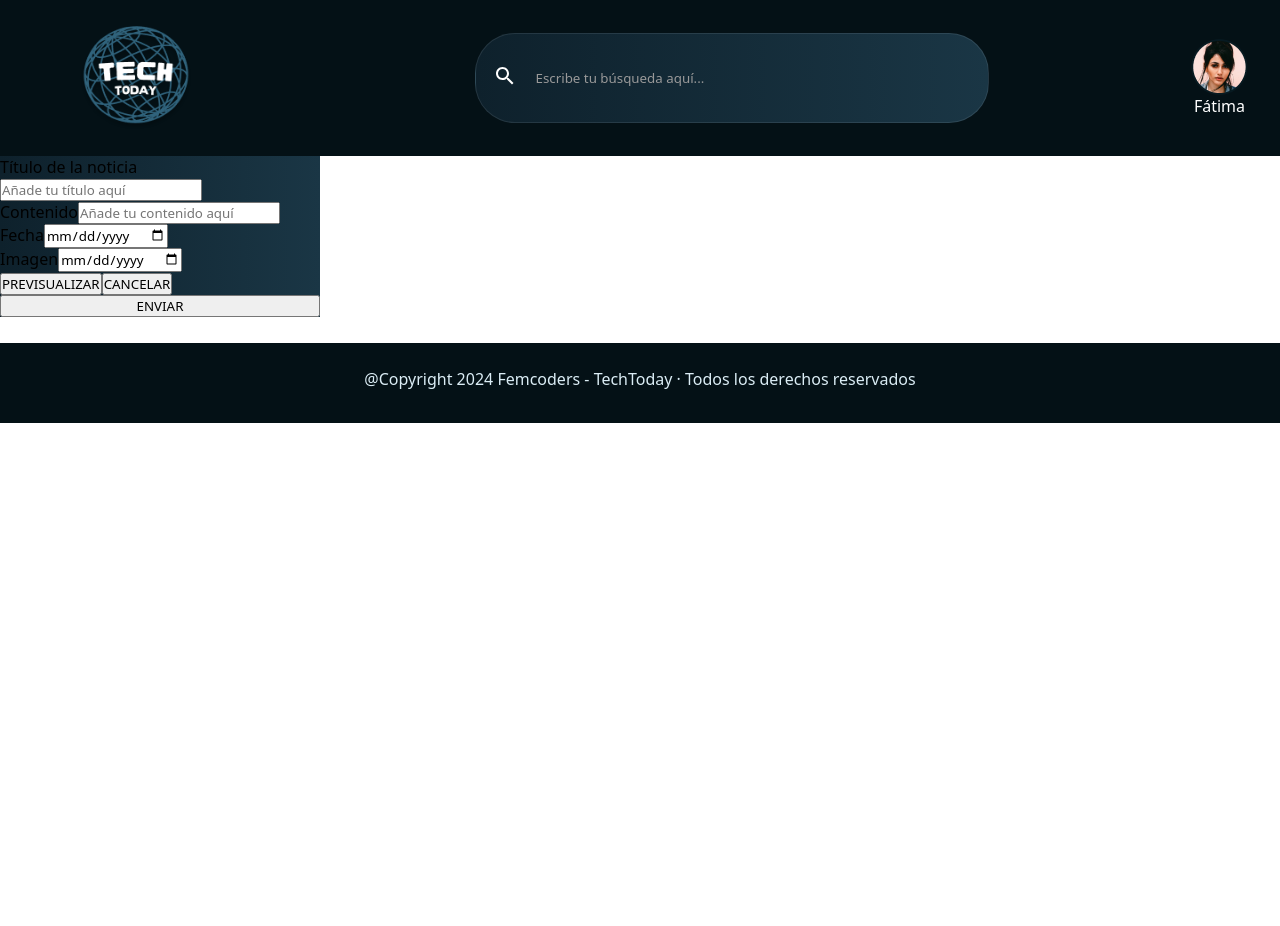
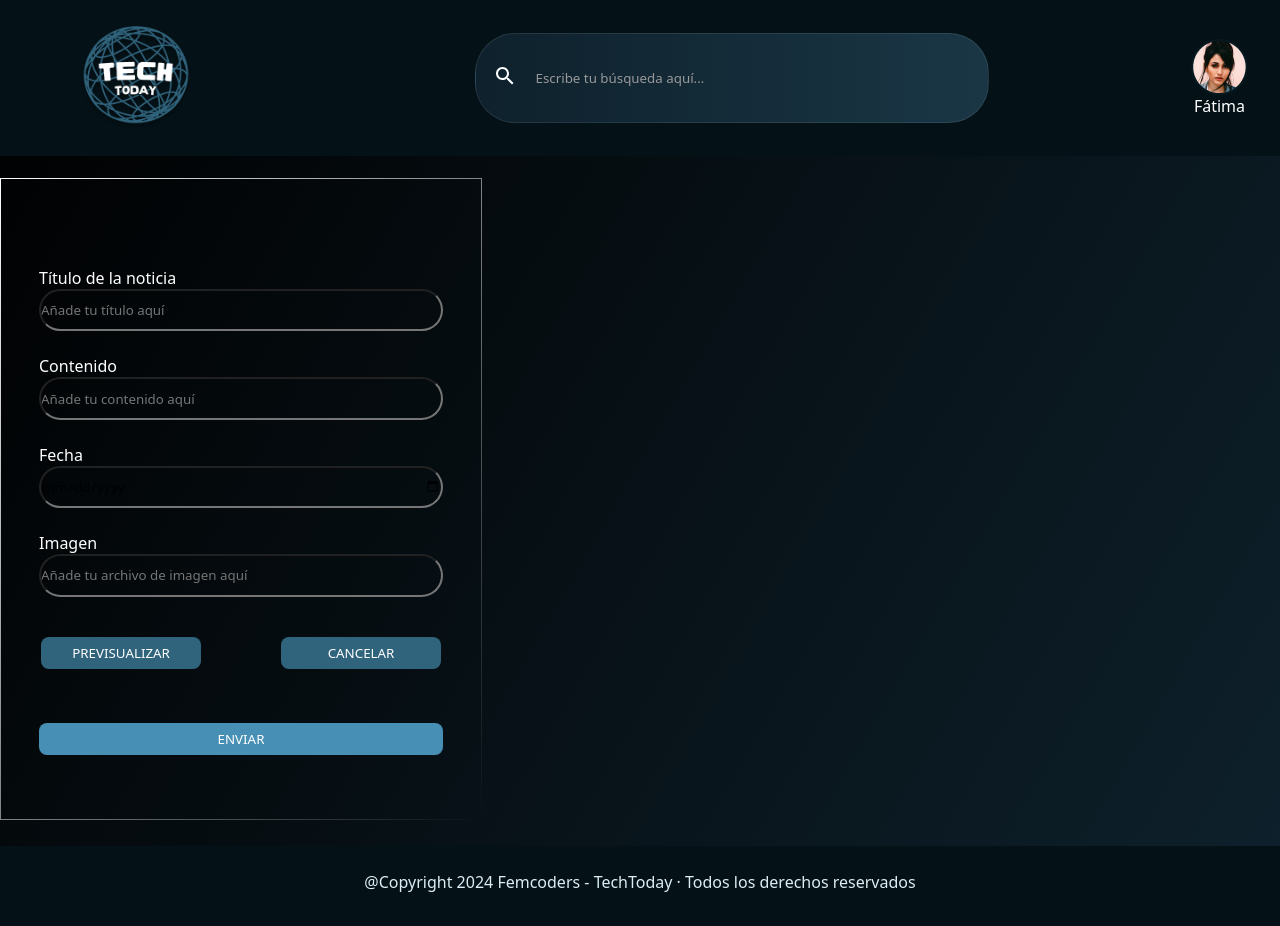
Before and after one commit to leiteway/NewsPaper_App, a React (Vite) app in the folder client/: page /NewPost in a window 1280 px wide. Before the commit the page ends 800 px from the top, so only its background shows below. Built offline with nearby package versions, Linux system fonts and the light colour scheme.

Commit message:
components-banner-and-creator-in-progress

```diff
--- /dev/null
+++ b/client/src/components/banner/Banner.tsx
@@ -0,0 +1,12 @@
+import './Banner.css'
+
+const Banner = () => {
+  return (
+    <>
+    <img src="" alt="" />
+
+    </>
+  )
+}
+
+export default Banner
--- a/client/src/components/formCreateNews/FormCreateNews.css
+++ b/client/src/components/formCreateNews/FormCreateNews.css
@@ -1,6 +1,55 @@
 .form-create-news {
     display: flex;
     flex-direction: column;
-    width: 20rem;
-    background:linear-gradient(90deg, #0E212C, #1A3645);
+    width: 30rem;
+    height: 40rem;
+    justify-content: center;
+    align-items: center;
+    border-width: 1px;
+    border-style: solid;
+    border-image: linear-gradient(to bottom right, rgba(255, 255, 255, 1), rgba(255, 255, 255, 0));
+    border-image-slice: 1;
+    border-radius: 40px;
 }
+
+.form-input-label{
+    margin-top: 1.5rem;
+}
+
+.form-label {
+    color:#fff;
+    padding-bottom: 2rem;
+}
+
+.input-label {
+    background-color: transparent;
+    width: 25rem;
+    height: 2.4rem;
+    border-radius: 11rem;
+}
+
+.button-form-create {
+    background-color: #30637C;
+    color: #fff;
+    width: 10rem;
+    height: 2rem;
+    border-radius: 8px;
+    box-shadow: none;
+    border: none;
+    outline: none;
+    cursor: pointer;
+    margin: 2.5rem;
+}
+
+.button-form-delete {
+    background-color: #478FB4;
+    color: #fff;
+    width: 25.2rem;
+    height: 2rem;
+    border-radius: 8px;
+    box-shadow: none;
+    border: none;
+    outline: none;
+    cursor: pointer;
+    margin-top: 3%;
+}
--- a/client/src/components/formCreateNews/FormCreateNews.tsx
+++ b/client/src/components/formCreateNews/FormCreateNews.tsx
@@ -3,38 +3,38 @@ import './FormCreateNews.css'
 export default function FormCreateNews(){
   return (
     <>
-        <form className="form-create-news"id="form-create-news" action="" method="">
+        <form className="form-create-news" id="form-create-news" action="" method="">
 
-            <div className="form-input">
-                <label htmlFor="nombre">Título de la noticia</label>
-                <input id="nombre" type="text" className="name-form" placeholder="Añade tu título aquí" />
+            <div className='form-input-label'>
+                <label className="form-label" htmlFor="nombre">Título de la noticia</label><br />
+                <input className="input-label" id="titulo" type="text" placeholder="Añade tu título aquí" />
                 <p></p>
             </div>
 
-            <div className="form-input">
-                <label htmlFor="nombre">Contenido</label>
-                <input id="nombre" type="text" className="name-form" placeholder="Añade tu contenido aquí" />
+            <div className='form-input-label'>
+                <label className="form-label"  htmlFor="nombre">Contenido</label><br />
+                <input className="input-label"  id="contenido" type="text" placeholder="Añade tu contenido aquí" />
                 <p></p>
             </div>
 
-            <div className="form-input">
-                <label htmlFor="nombre">Fecha</label>
-                <input id="nombre" type="date" className="name-form" placeholder="Añade tu contenido aquí" />
+            <div className='form-input-label'>
+                <label className="form-label"  htmlFor="nombre">Fecha</label><br />
+                <input className="input-label" id="fecha" type="date" placeholder="Añade tu contenido aquí" />
                 <p></p>
             </div>
 
-            <div className="form-input">
-                <label htmlFor="nombre">Imagen</label>
-                <input id="nombre" type="date" className="name-form" placeholder="Añade tu archivo de imagen aquí" />
+            <div className='form-input-label'>
+                <label className="form-label"  htmlFor="nombre">Imagen</label><br />
+                <input className="input-label"  id="imagen" placeholder="Añade tu archivo de imagen aquí" />
                 <p></p>
             </div>
 
             <div>
-                <button>PREVISUALIZAR</button>
-                <button>CANCELAR</button>
+                <button className='button-form-create'>PREVISUALIZAR</button>
+                <button className='button-form-create'>CANCELAR</button>
             </div>
 
-            <button>ENVIAR</button>
+            <button className='button-form-delete'>ENVIAR</button>
 
 
         </form>
--- /dev/null
+++ b/client/src/index.css
@@ -0,0 +1,6 @@
+*{
+  margin: 0;
+  padding: 0;
+  font-family: system-ui, -apple-system, BlinkMacSystemFont, 'Segoe UI', Roboto, Oxygen, Ubuntu, Cantarell, 'Open Sans', 'Helvetica Neue', sans-serif;
+  background-color: #041116;
+  }
--- /dev/null
+++ b/client/src/pages/NewPost.css
@@ -0,0 +1,3 @@
+body{
+    background:linear-gradient(120deg,#000, #0E212C);
+}
--- a/client/src/pages/NewPost.tsx
+++ b/client/src/pages/NewPost.tsx
@@ -1,11 +1,14 @@
+import Banner from '../components/banner/Banner'
 import FormCreateNews from '../components/formCreateNews/FormCreateNews'
+import './NewPost.css'
 // import SideBar from '../components/sideBar/SideBar'
 
 const NewPost = () => {
   return (
     <div>
     {/* <SideBar/> */}
-      <FormCreateNews/>
+    <Banner />
+    <FormCreateNews/>
     </div>
   )
 }
```
Also changed, not shown: client/src/components/sideBar/SideBar.css (+5 -10 lines), client/src/assets/images/bg-banner.png (added), client/src/components/banner/Banner.css (added), client/src/components/creator/Creator.css (added), client/src/components/creator/Creator.tsx (added).
